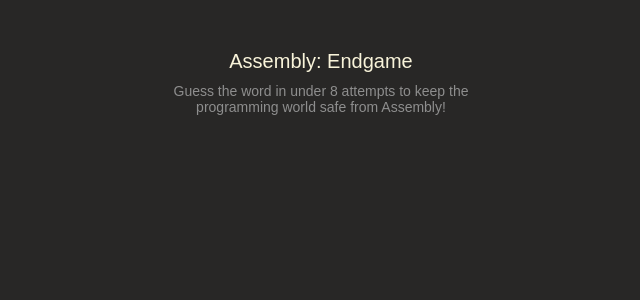
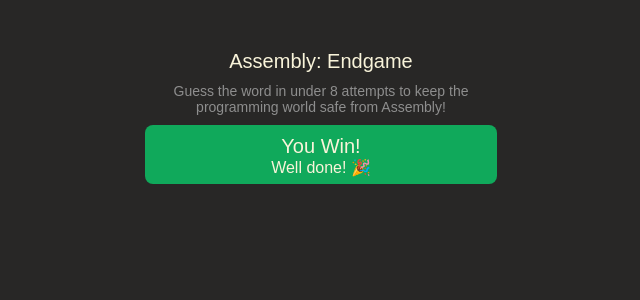
Before and after one commit to siyam-7/endgame, a React (Vite) app: page / in a window 1280 px wide. Shown: the top 300 px of the page, without its empty margins (319-959 px from the left). Built offline with nearby package versions, Linux system fonts and the light colour scheme.

Commit message:
style status

```diff
--- a/src/App.css
+++ b/src/App.css
@@ -1,6 +1,8 @@
 body{
   background-color: #282726;
   font-family: "Hanken-Grotesk", Arial, sans-serif;
+  text-align: center;
+
 }
 main{
   display: flex;
@@ -17,15 +19,29 @@ header{
   align-items: center;
   justify-content: center;
 }
-header h2{
+h2{
   font-size: 1.25rem;
   font-weight: 500;
-  margin: 10px;
+  margin: 10px 0 0 0;
+}
+p{
+  margin:0;
 }
 header p{
-  margin:0;
   font-size: 0.875rem;
   color:#8E8E8E;
   max-width: 352px;
-  text-align: center;
+  margin: 10px 0 0 0;
+
 }
+
+.status{
+  background-color: #10A95B;
+  min-width: 22rem;
+  min-height:3.7rem;
+  margin:10px;
+  border-radius: 0.5rem;
+}
+.status p{
+  font-size: 1rem;
+}
--- a/src/App.jsx
+++ b/src/App.jsx
@@ -1,11 +1,18 @@
-import './App.css'
+import "./App.css";
 export default function App() {
   return (
     <main>
       <header>
         <h2>Assembly: Endgame</h2>
-        <p>Guess the word in under 8 attempts to keep the programming world safe from Assembly!</p>
+        <p>
+          Guess the word in under 8 attempts to keep the programming world safe
+          from Assembly!
+        </p>
       </header>
+      <section className="status">
+        <h2>You Win!</h2>
+        <p>Well done! 🎉</p>
+      </section>
     </main>
   );
 }
```
